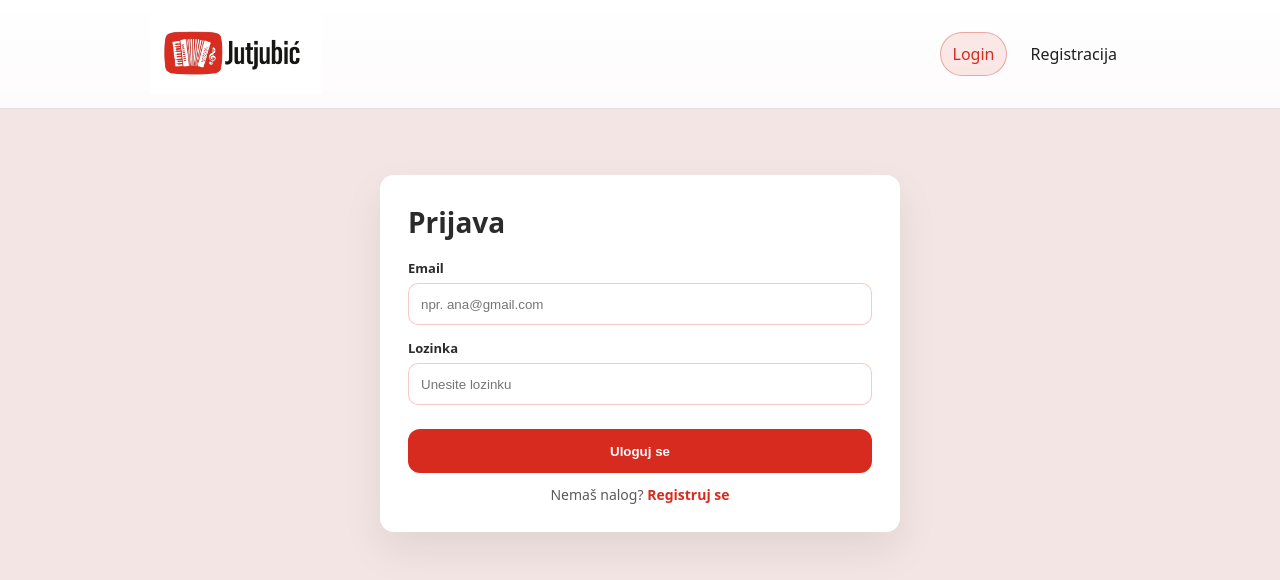
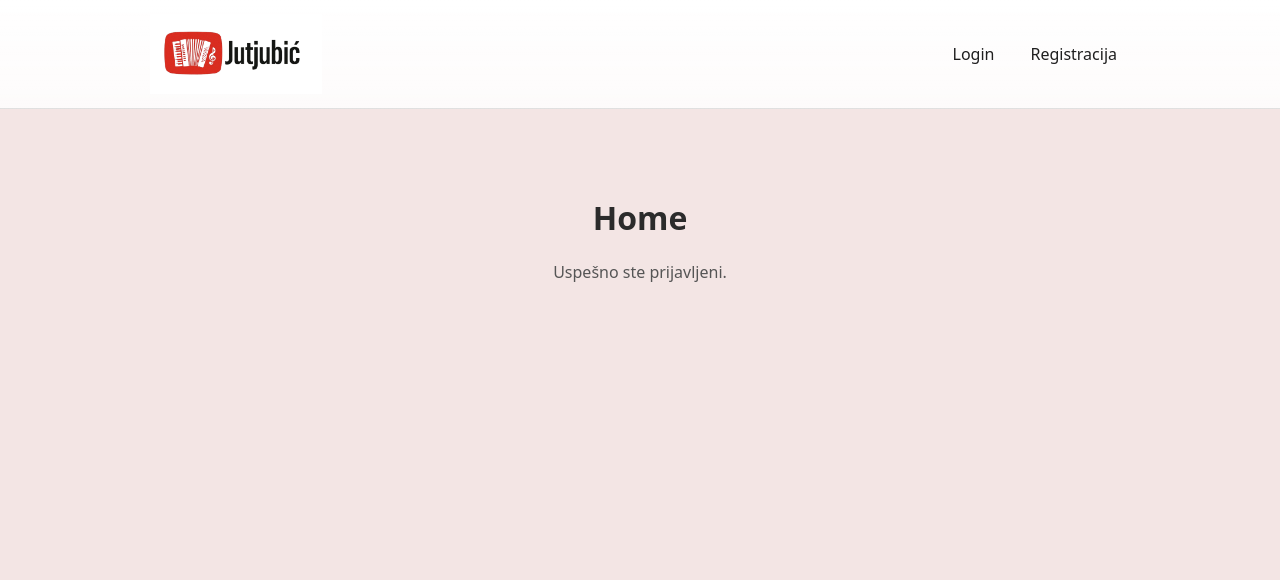
Before and after one commit to danijelamedic/Jutjubic_ISA_FE, an Angular app: page /home in a window 1280 px wide. Before the commit this address led to /login. Shown: the top 580 px of the page. Built offline with nearby package versions, Linux system fonts and the light colour scheme.

Commit message:
feature: login redirection to home

```diff
--- a/src/app/app.routes.ts
+++ b/src/app/app.routes.ts
@@ -3,6 +3,7 @@ import { Routes } from '@angular/router';
 import { Login } from './features/auth/pages/login/login';
 import { Register } from './features/auth/pages/register/register';
 import { Activate } from './features/auth/pages/activate/activate';
+import { Home } from './features/home/home'
 
 export const routes: Routes = [
   {
@@ -16,6 +17,10 @@ export const routes: Routes = [
   {
     path: 'activate',
     component: Activate
+  },
+  {
+    path: 'home',
+    component: Home
   },
 
   // default route
--- a/src/app/features/auth/pages/login/login.ts
+++ b/src/app/features/auth/pages/login/login.ts
@@ -56,7 +56,7 @@ export class Login {
         }
 
         this.successMessage = 'Uspešna prijava.';
-        this.router.navigateByUrl('/');
+        this.router.navigateByUrl('/home');
       },
       error: (err) => {
         this.isSubmitting = false;
--- /dev/null
+++ b/src/app/features/home/home.html
@@ -0,0 +1,4 @@
+<div class="home-wrapper">
+    <h1>Home</h1>
+    <p>Uspešno ste prijavljeni.</p>
+</div>
--- /dev/null
+++ b/src/app/features/home/home.scss
@@ -0,0 +1,14 @@
+.home-wrapper {
+    padding: 40px;
+    text-align: center;
+}
+
+h1 {
+    font-size: 32px;
+    color: #2b2b2b;
+}
+
+p {
+    font-size: 16px;
+    color: #555;
+}
```
Also changed, not shown: src/app/features/home/home.ts (added, +11 -0 lines).
